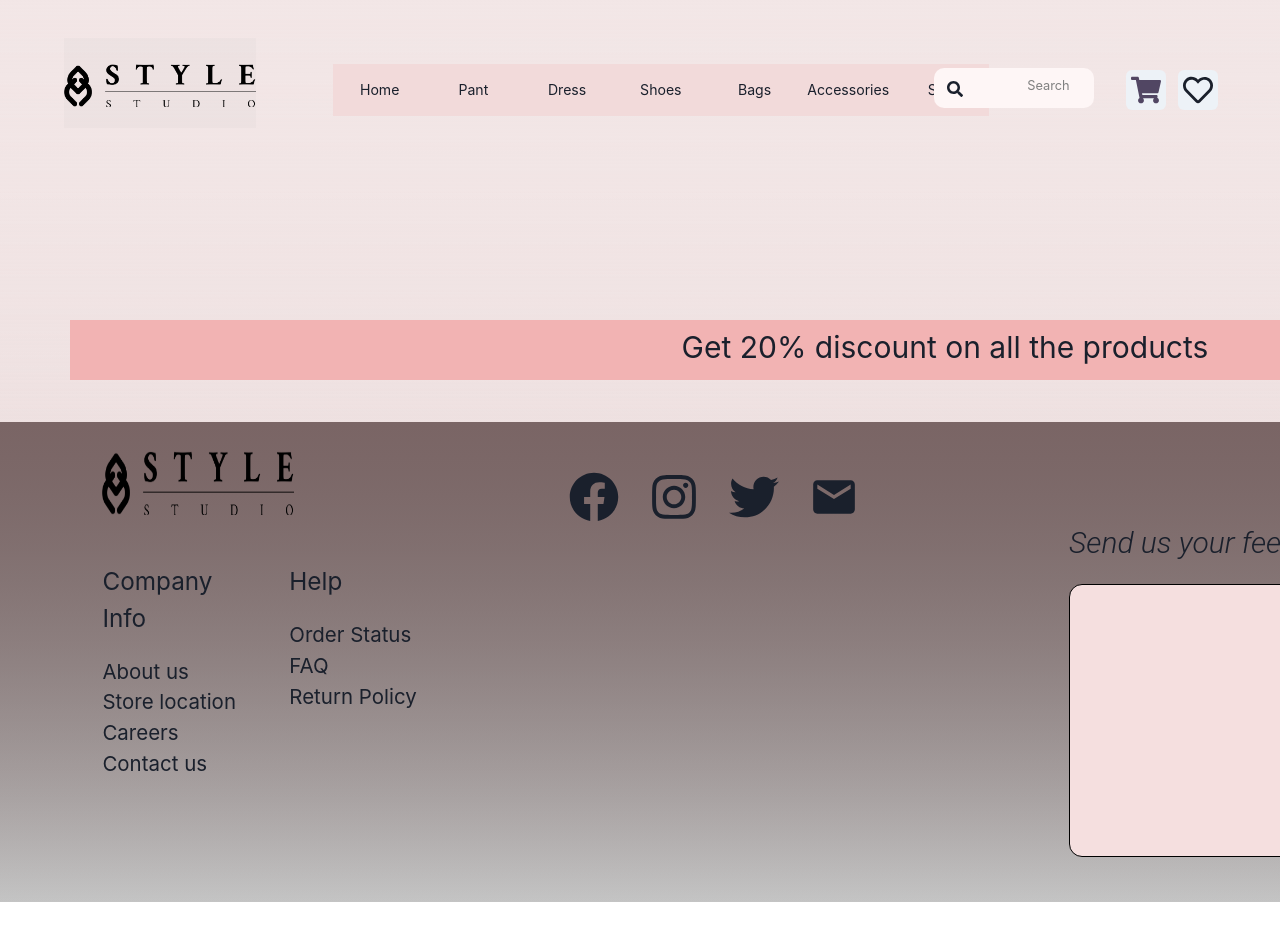
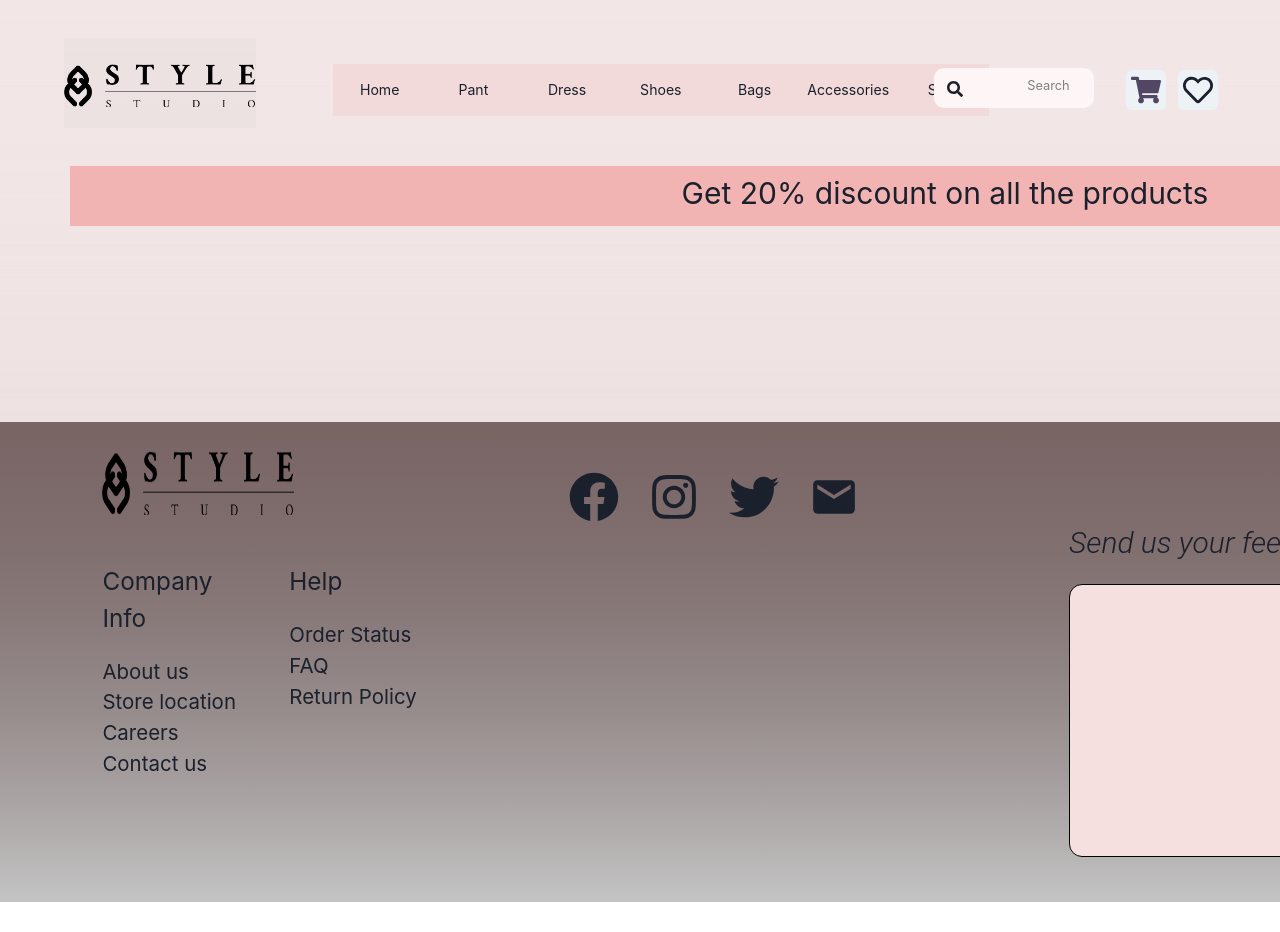
Before and after one commit to anishapant21/styleStudio, a React (Create React App) app in the folder site/: page /hotpicks in a window 1280 px wide. Shown: the top 932 px of the page. Built offline with nearby package versions, Linux system fonts and the light colour scheme; a web font is replaced by a local one.

Commit message:
Update Readme.md

```diff
--- a/site/src/Components/CarousalFilter.js
+++ b/site/src/Components/CarousalFilter.js
@@ -38,7 +38,7 @@ const CarousalFilter = () => {
       <Navbar />
       <span
         style={{
-          marginTop: "230px",
+          marginTop: "6vw",
           position: "absolute",
           marginLeft: "70px",
           backgroundColor: "#F2B3B3",
--- a/site/src/style/Slider.css
+++ b/site/src/style/Slider.css
@@ -5,7 +5,7 @@
   width: 85vw;
   height: 35vw;
   left: 7vw;
-  top: 15.625rem;
+  top: 15vw;
 
   background: url(/home/moon/gitWorkspace/styleStudio-main/site/src/assets/aiyo.jpg);
   background-size: cover;
```
Also changed, not shown: 1 other file (tests, documents, lock files or other folders).
